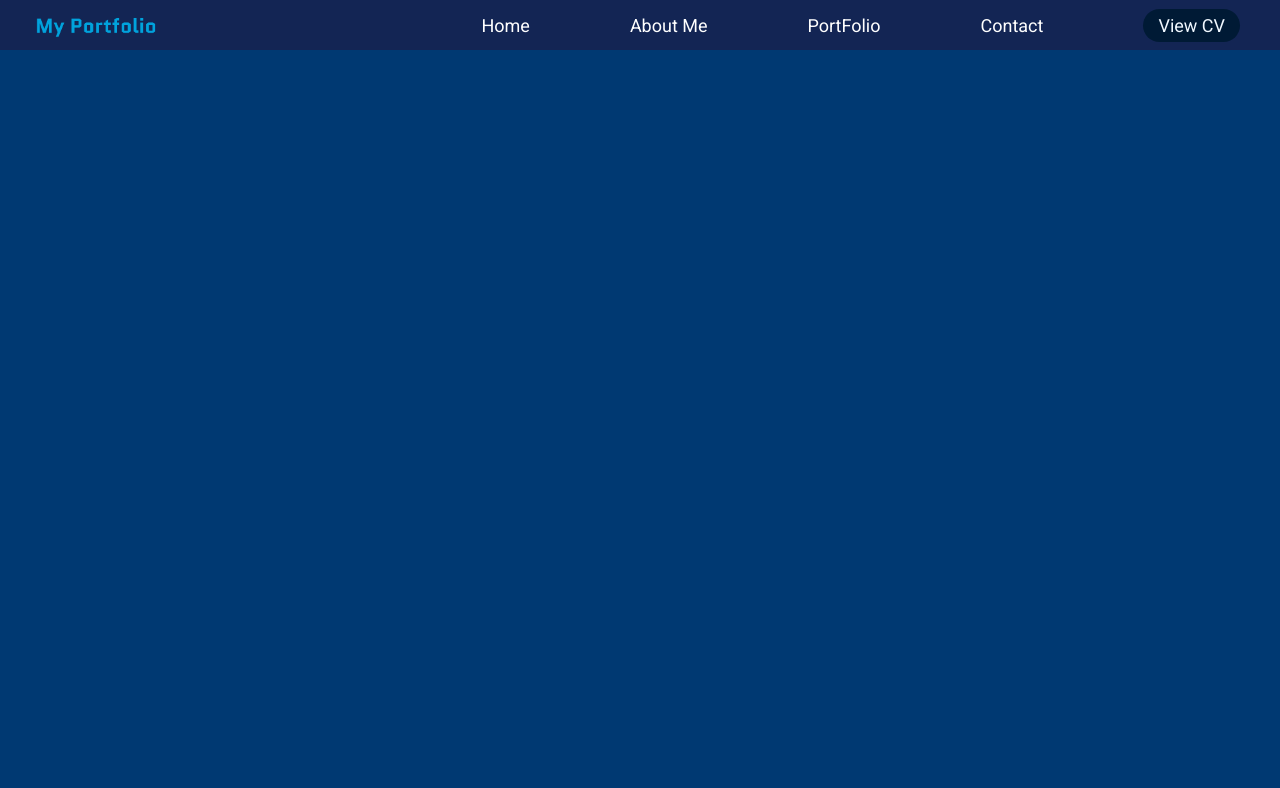
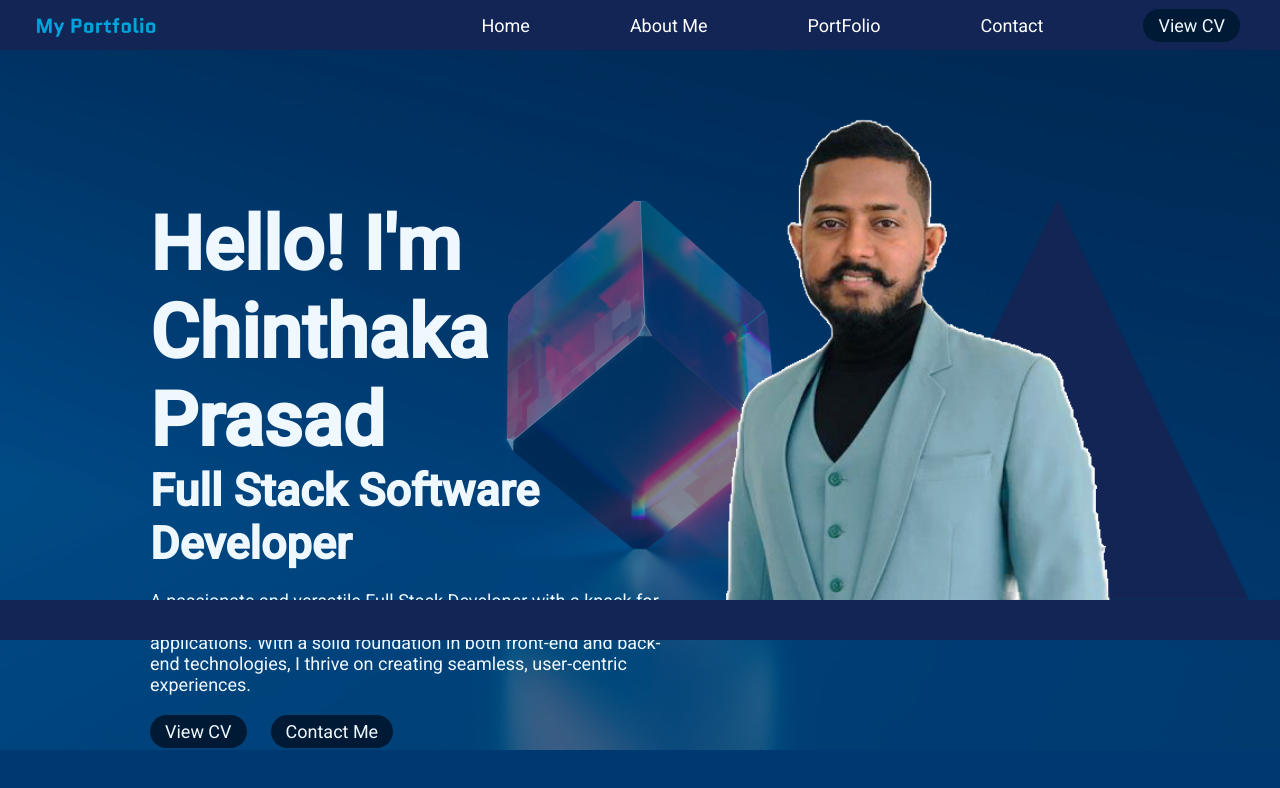
Before and after one commit to ChinthakaPrasad/MyPortfolio, a plain HTML site: page index.html in a window 1280 px wide. Drawn offline with Linux system fonts and the light colour scheme.

Commit message:
hero area section

```diff
--- a/index.html
+++ b/index.html
@@ -8,6 +8,7 @@
     <title>MyPortfolio</title>
   </head>
   <body>
+    <!-- navigation bar -->
     <div class="nav-bar">
       <img id="logo-01" src="src/logo 3.PNG" />
       <ul class="navbar-list">
@@ -19,6 +20,36 @@
       </ul>
     </div>
 
+    <!-- hero area -->
+
+    <div class="hero-area">
+        <img id="bg-image" src="src/bgimage.jpg" alt="background" />
+        <img id="polygon" src="src/Polygon 2.png" >
+      <div class="text-section">
+
+        <h1>
+          Hello! I'm <br />
+          Chinthaka Prasad
+        </h1>
+        <h2>Full Stack Software Developer</h2>
+        <p>
+          A passionate and versatile Full Stack Developer with a knack for
+          turning ideas into powerful, interactive, and scalable web
+          applications. With a solid foundation in both front-end and back-end
+          technologies, I thrive on creating seamless, user-centric experiences.
+        </p>
+
+        <div class="btn-section">
+          <button type="button">View CV</button>
+          <button type="button">Contact Me</button>
+        </div>
+      </div>
+      <div class="image-section">
+        <img id="hero-image" src="src/hero2.png" alt="hero-image">
+      </div>
+      <div class="rectangle"></div>
+    </div>
+
     <script src="javascript.js"></script>
   </body>
 </html>
--- a/styles.css
+++ b/styles.css
@@ -11,6 +11,8 @@ body {
   background-color: #003972;
   display: block;
 }
+
+/* navigation */
 .nav-bar {
   display: flex;
   flex-direction: row;
@@ -60,5 +62,87 @@ body {
 
 #btn-for-cv:hover{
     background-color: rgb(36, 93, 111);
-    transition: color 1s ease-in;
+    transition: color 0.5s ease-in;
 }
+
+/* hero area */
+
+#bg-image{
+    position: absolute;
+    top: -50px;
+    clip: rect(100px, 1600px, 900px, 0);
+    height: 100%;
+    width: 100%;
+    opacity: 0.5;
+}
+
+.text-section{
+    position: absolute;
+    top: 200px;
+    left: 150px;
+    right: 600px;
+
+}
+
+.text-section h1{
+    color: aliceblue;
+    font-size: 75px;
+    transition: color 0.2s ease-in;
+
+}
+
+.text-section h2{
+    color: aliceblue;
+    font-size: 45px;
+    transition: color 0.3s ease-in;
+}
+
+.text-section p{
+    color: aliceblue;
+    font-size: 18px;
+    margin-top: 20px;
+    margin-bottom: 20px;
+    transition: color 0.4s ease-in;
+
+}
+
+.btn-section button{
+    padding: 6px 15px;
+    border-radius: 15rem;
+    background-color: #001a35;
+    color: aliceblue;
+    border: blue;
+    font-size: 18px;
+    font-weight: 400;
+    transition: color 0.5s ease-in;
+}
+
+.btn-section button:nth-child(1){
+    margin-right: 20px;
+
+}
+.btn-section button:nth-child(1):hover, .btn-section button:nth-child(2):hover{
+    background-color: rgb(36, 93, 111);
+}
+
+#hero-image{
+    position: absolute;
+    height: 550px;
+    top: 80px;
+    right: 90px;
+}
+
+#polygon{
+    position: absolute;
+    top: 200px;
+    right: 30px;
+    height: 400px;
+}
+
+.rectangle{
+    position: absolute;
+    top: 600px;
+    background-color: #132554;
+    width: 100%;
+    height: 40px;
+}
```
Also changed, not shown: src/bgimage.jpg (renamed from src/pexels-rostislav-uzunov-5011647.jpg).
